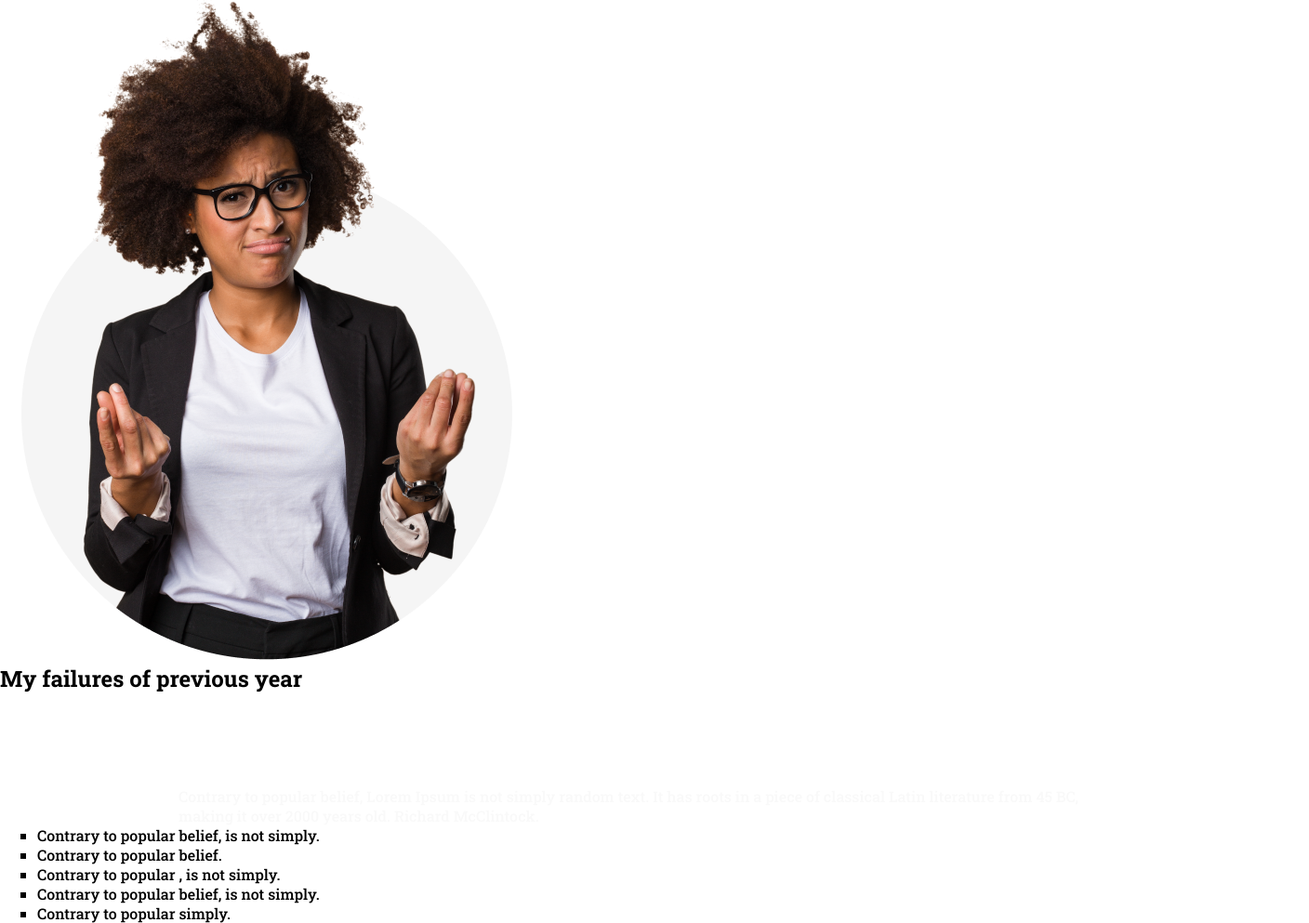
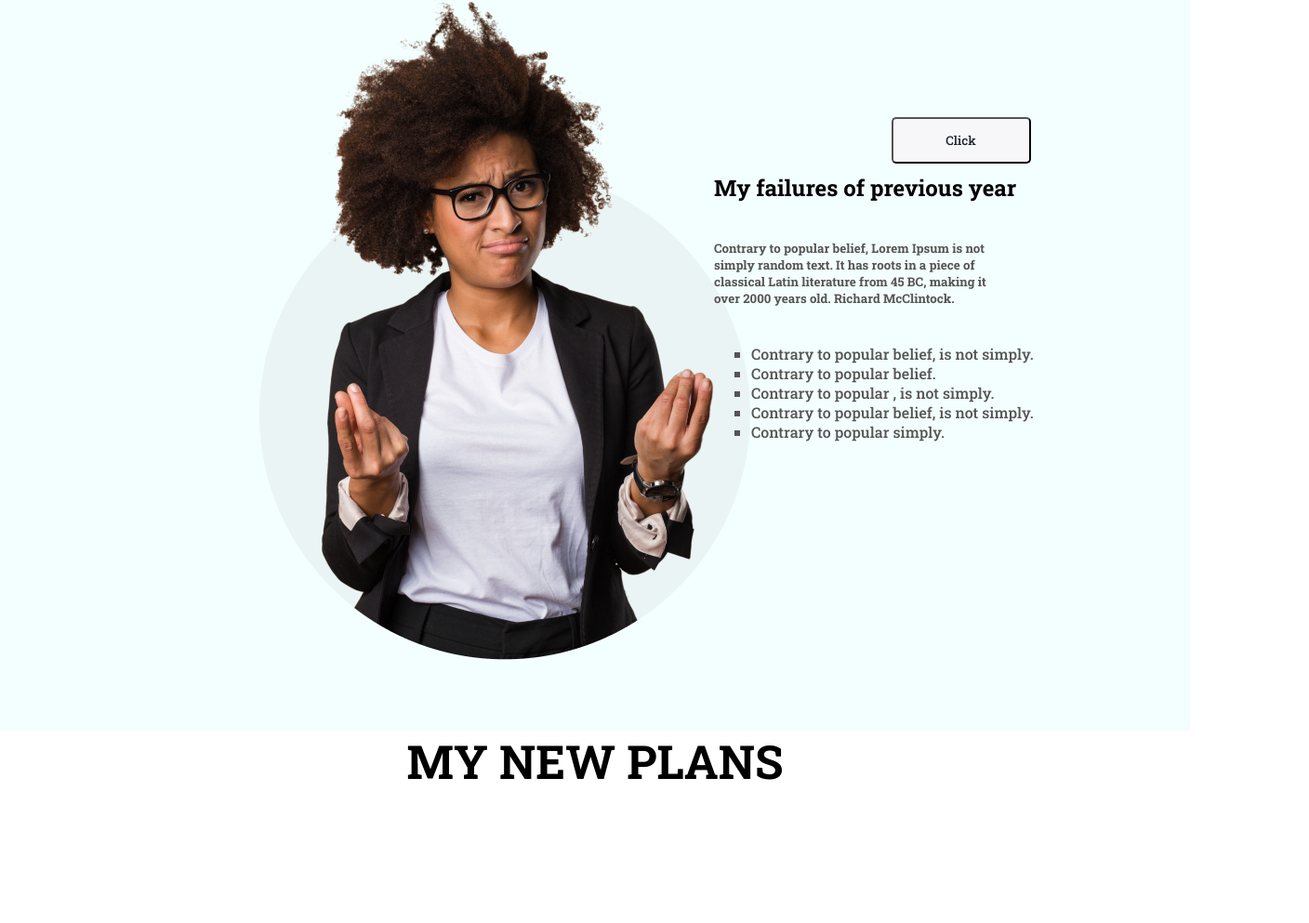
Before and after one commit to tabasshinafrinmeghla/New_Year, a plain HTML site: page index.html in a window 1280 px wide. Shown: the part 814-1807 px from the top of the page at 93% size, 1408 px wide, since content can reach past the window. After the commit the page ends 1666 px from the top, so only its background shows below. Drawn offline with Linux system fonts and the light colour scheme; a web font is replaced by a local one.

Commit message:
new plans done

```diff
--- a/index.html
+++ b/index.html
@@ -23,8 +23,8 @@
         <h1>All Thinks Are
             Possible If You
             believe</h1>
-        <p>Lorem ipsum dolor sit amet, consectetur adipisicing elit. Quas maxime eum facilis optio harum molestias nisi
-            dolorem eius ipsam reiciendis voluptatum quia dolores tenetur debitis ipsum, provident officia eveniet ea.
+        <p>"Lorem ipsum dolor sit amet, consectetur adipisicing elit. Quas maxime eum facilis optio harum molestias nisi
+            dolorem eius ipsam reiciendis voluptatum quia dolores tenetur debitis ipsum, provident officia eveniet ea."
         </p>
         <button>Click</button>
 
@@ -36,19 +36,18 @@
     <section>
         <!-- 1st step -->
         <div class="container">
-            <div>
+            <div class="box1">
                 <img src="images/person.png" alt="">
             </div>
 
-            <div>
+            <div class="box2">
                 <h2 >My failures of
                     previous year</h2>
-                <p>Contrary to popular belief, Lorem Ipsum is not
+                <h5>Contrary to popular belief, Lorem Ipsum is not
                     simply random text. It has roots in a piece of
                     classical Latin literature from 45 BC, making it over
-                    2000 years old. Richard McClintock.</p>
+                    2000 years old. Richard McClintock.</h5>
                 <ul>
-
 
                     <li>Contrary to popular belief, is not simply.</li>
                     <li>Contrary to popular belief.</li>
@@ -62,6 +61,12 @@
         </div>
 
     </section>
+    <!-- plan -->
+    <section>
+        <div>
+            <h1 class="plan">MY NEW PLANS</h1>
+        </div>
+    </section>
 
 
 
--- a/new.css/new.css
+++ b/new.css/new.css
@@ -17,21 +17,28 @@
 
 .banner {
     height: 800px;
-    line-height: 50px;
+    line-height: 100px;
     margin-left: 700px;
     margin-top: 0%;
     text-align: center;
 }
 
 h1 {
-
+    font-size: 60px;
     color: rgb(233, 233, 250);
     text-align: center;
     vertical-align: middle;
 }
+h5{
+    color: #565454;
+    margin-top: 40px;
+    margin-bottom: 40px;
+    margin-left: 0%;
+    width: 300px;
+}
 
 p {
-    color: #f9f9f9;
+    color: #fdfafa;
     margin-top: 100px;
     margin-left: 15%;
     margin-right: 5%;
@@ -53,9 +60,38 @@ button {
 }
 
 button:hover {
-    background-color: lightblue;
+    background-color: rgb(45, 136, 189);
+}
+.container{
+    background-color: rgb(243, 254, 254);
+    height: 800px;
+    width: auto;
+}
+.box1 {
+    float: left;
+    width: 50%;
+    height: 100px;
+    margin-left: 20%;
+
+
+}
+
+.box2 {
+
+    float: left;
+    margin-top: 100px;
+    width: 50%;
+    height: 100px;
+    margin-left: 60%;
+
+
 }
 ul {
+    color: #565454;
     list-style-type:square;
 
 }
+.plan{
+    color: #000;
+    font-size: 50px;
+}
```
